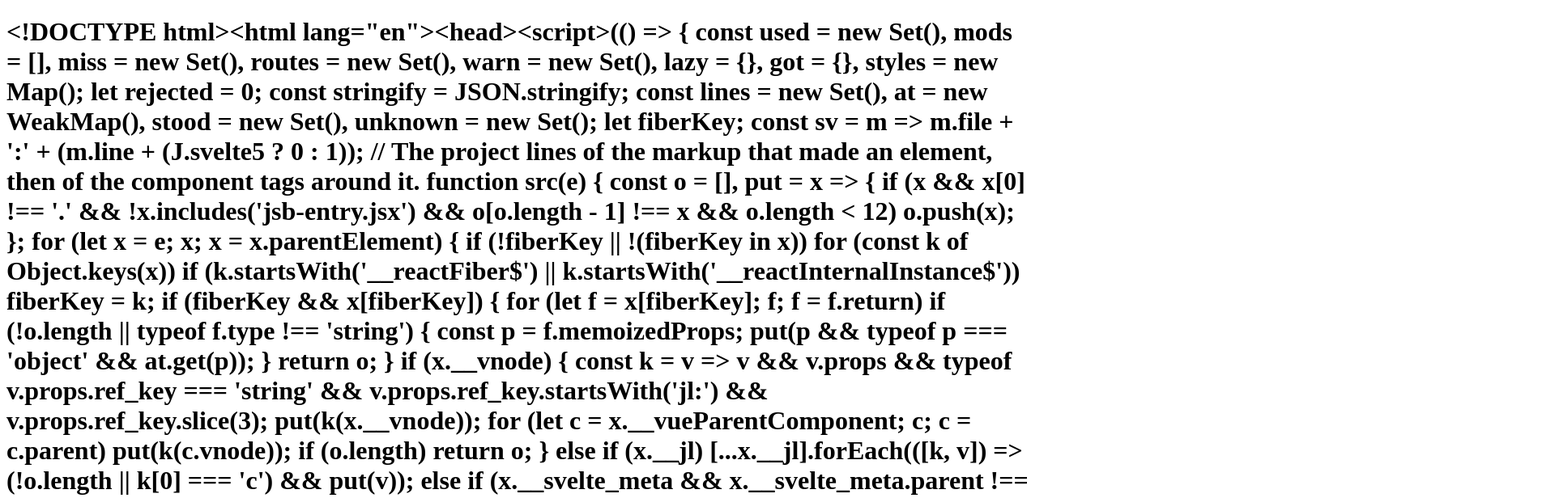
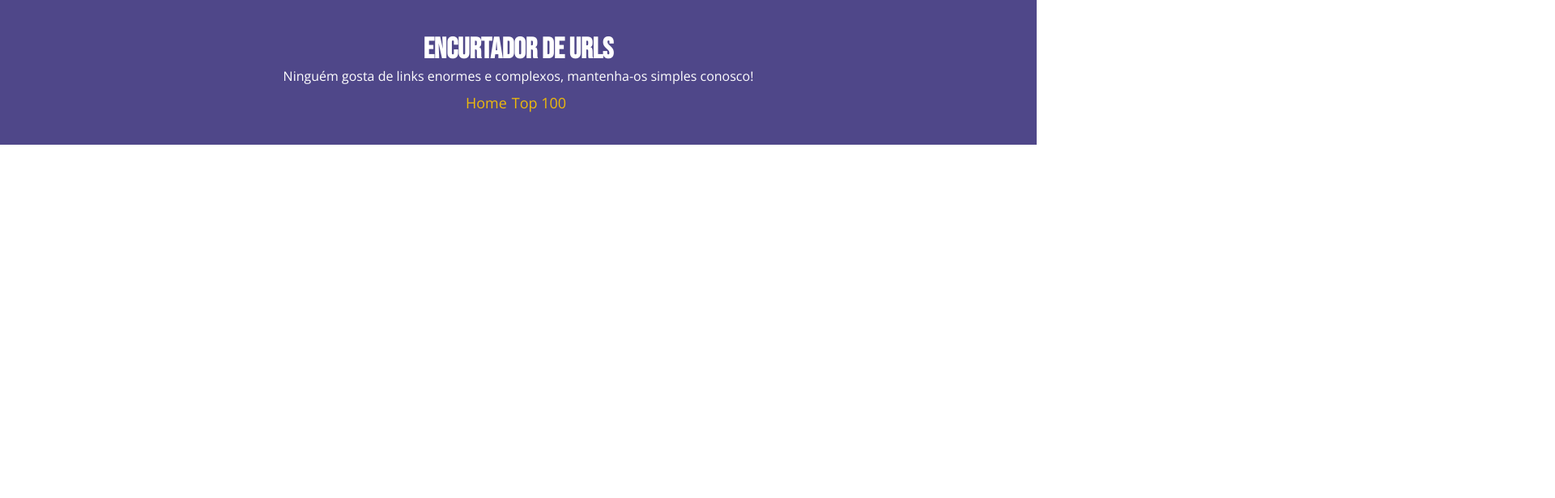
Before and after one commit to ludovici-philippus/speed-io-desafio-encurtador-de-urls, a Nuxt app: page / in a window 1280 px wide. Shown: the top 616 px of the page at 81% size, 1920 px wide, since content can reach past the window. Built offline with nearby package versions, Linux system fonts and the light colour scheme.

Commit message:
Criação do Header

```diff
--- /dev/null
+++ b/components/Header.vue
@@ -0,0 +1,37 @@
+<template>
+  <header>
+    <div class="container">
+      <div class="logo">
+        <NuxtLink to="/"><h1>Encurtador de URLs</h1></NuxtLink>
+        <p>Ninguém gosta de links enormes e complexos, mantenha-os simples conosco!</p>
+      </div>
+      <HeaderLinks/>
+    </div>
+  </header>
+</template>
+
+<script>
+  name: "Header"
+</script>
+
+<style scoped>
+  header{
+    background-color: var(--cor-1);
+    padding: 40px 0;
+  }
+
+  .logo{
+    text-align: center;
+  }
+  h1{
+    font-size: 36px;
+  }
+  a{
+    text-decoration: none;
+    color: white;
+  }
+  p{
+    font-weight: lighter;
+    color: white;
+  }
+</style>
--- /dev/null
+++ b/components/HeaderLinks.vue
@@ -0,0 +1,37 @@
+<template>
+  <nav>
+    <ul>
+      <li><NuxtLink to="/">Home</NuxtLink></li>
+      <li><NuxtLink to="/top">Top 100</NuxtLink></li>
+    </ul>
+  </nav>
+</template>
+
+<script>
+  export default{
+    name: "HeaderLinks"
+  }
+</script>
+
+<style scoped>
+  ul{
+    list-style: none;
+    text-align: center;
+    margin-top: 10px;
+  }
+
+  li{
+    display: inline-block;
+    margin-right: 6px;
+  }
+
+  a{
+    color: var(--cor-2);
+    text-decoration: none;
+    font-size: 18px;
+  }
+
+  a:hover{
+    text-decoration: underline;
+  }
+</style>
--- a/pages/index.vue
+++ b/pages/index.vue
@@ -1,5 +1,5 @@
 <template>
-  <h1>{{ api }}</h1>
+  <Header/>
 </template>
 
 <script>
@@ -36,4 +36,21 @@
   --font-destaques: 'Bebas Neue', cursive;
 }
 
+*{
+  font-family: var(--font-padrao);
+  margin: 0;
+  padding: 0;
+  box-sizing: border-box;
+}
+
+h1, h2, h3, h4, h5, h6{
+  font-family: var(--font-destaques);
+}
+
+.container{
+  max-width: 900px;
+  margin: auto;
+  padding: 0 2%;
+}
+
 </style>
```
